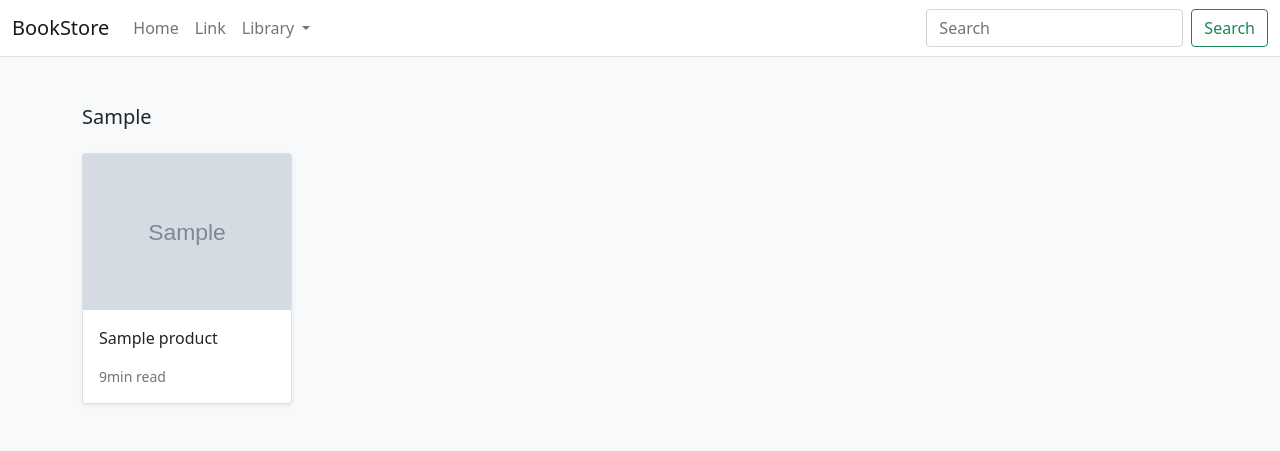
After one commit to Mokomg/django-Ecommerce, a Django app: template templates/store/products/category.html in a window 1280 px wide. The commit adds this page. Shown: the top 451 px of the page. Run offline with Django 3.2, Linux system fonts and the light colour scheme; the template is opened without the code that fills it: most values are stand-ins (such as "Sample title", 1, 10 or a date in 2020); grey boxes marked "Sample" are stand-in pictures.

Commit message:
Building category View & Template

```diff
--- a/store/models.py
+++ b/store/models.py
@@ -36,5 +36,8 @@ class Product(models.Model):
         verbose_name_plural = "Products"
         ordering = ("-created", "title")
 
+    def get_absolute_url(self):
+        return reverse('store:product_detail', args=[self.slug])
+
     def __str__(self):
         return self.title
--- a/store/urls.py
+++ b/store/urls.py
@@ -7,4 +7,5 @@ app_name = 'store'
 urlpatterns = [
     path("", views.all_products, name="all_products"),
     path("item/<slug:slug>/", views.product_detail, name="product_detail"),
+    path('search/<slug:category_slug>/', views.category_list, name="category_list")
 ]
--- a/store/views.py
+++ b/store/views.py
@@ -15,3 +15,8 @@ def all_products(request):
 def product_detail(request, slug):
     product = get_object_or_404(Product, slug=slug, in_stock=True)
     return render(request, "store/products/detail.html", {"product": product})
+
+def category_list(request, category_slug):
+    category = get_object_or_404(Category, slug=category_slug)
+    products = Product.objects.filter(category=category)
+    return render(request, 'store/products/category.html', {"category": category, "products": products})
--- a/templates/store/base.html
+++ b/templates/store/base.html
@@ -36,7 +36,7 @@
                                 <li><a class="dropdown-item" href="{% url "store:all_products" %}">All</a></li>
                                 {% for c in categories %}
                                 <li {% if category.slug == c.slug %}class="selected" {% endif %}>
-                                    <a class="dropdown-item" href="{{ c }}">{{ c.name|title }}</a>
+                                    <a class="dropdown-item" href="{{ c.get_absolute_url }}">{{ c.name|title }}</a>
                                 </li>
                                 {% endfor %}
                             </ul>
--- /dev/null
+++ b/templates/store/products/category.html
@@ -0,0 +1,40 @@
+{% extends "../base.html" %}
+{% load static %}
+{% block title %}Home{% endblock %}
+{% block content %}
+
+
+<main>
+
+  <div class="album py-5 bg-light">
+    <div class="container">
+
+      <div class="pb-3 h5">{{ category.slug|title }}</div>
+      <div class="row row-cols-1 row-cols-sm-2 row-cols-md-5 g-3">
+
+        {% for product in products %}
+
+        <div class="col">
+          <div class="card shadow-sm">
+            <img class="img-fluid" alt="Responsive image" src="{{ product.image.url }}">
+            <div class="card-body">
+              <p class="card-text">
+                <a class="text-dark text-decoration-none" href="{{ product.get_absolute_url }}">{{ product.title }}</a>
+              </p>
+              <div class="d-flex justify-content-between align-items-center">
+                <small class="text-muted">9min read</small>
+              </div>
+            </div>
+          </div>
+        </div>
+
+        {% endfor %}
+
+      </div>
+    </div>
+  </div>
+
+
+</main>
+
+{% endblock %}
```
